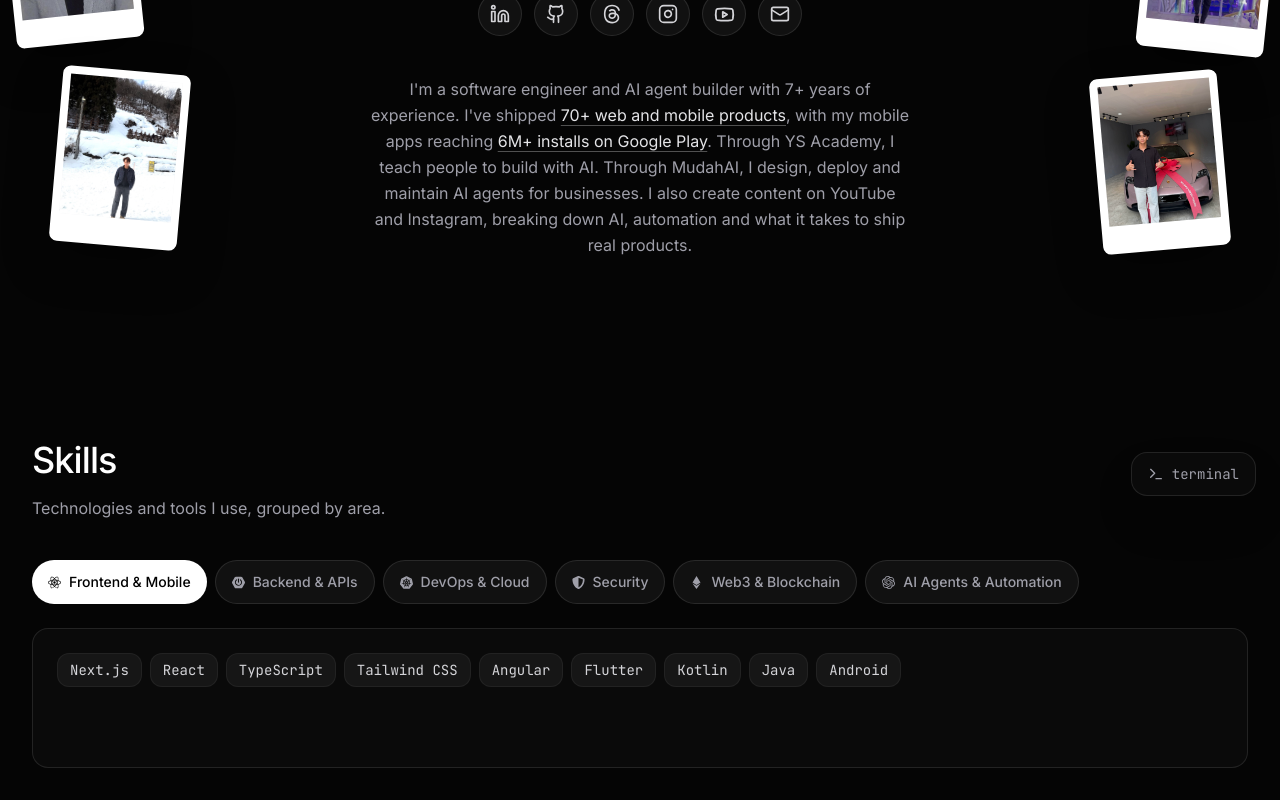
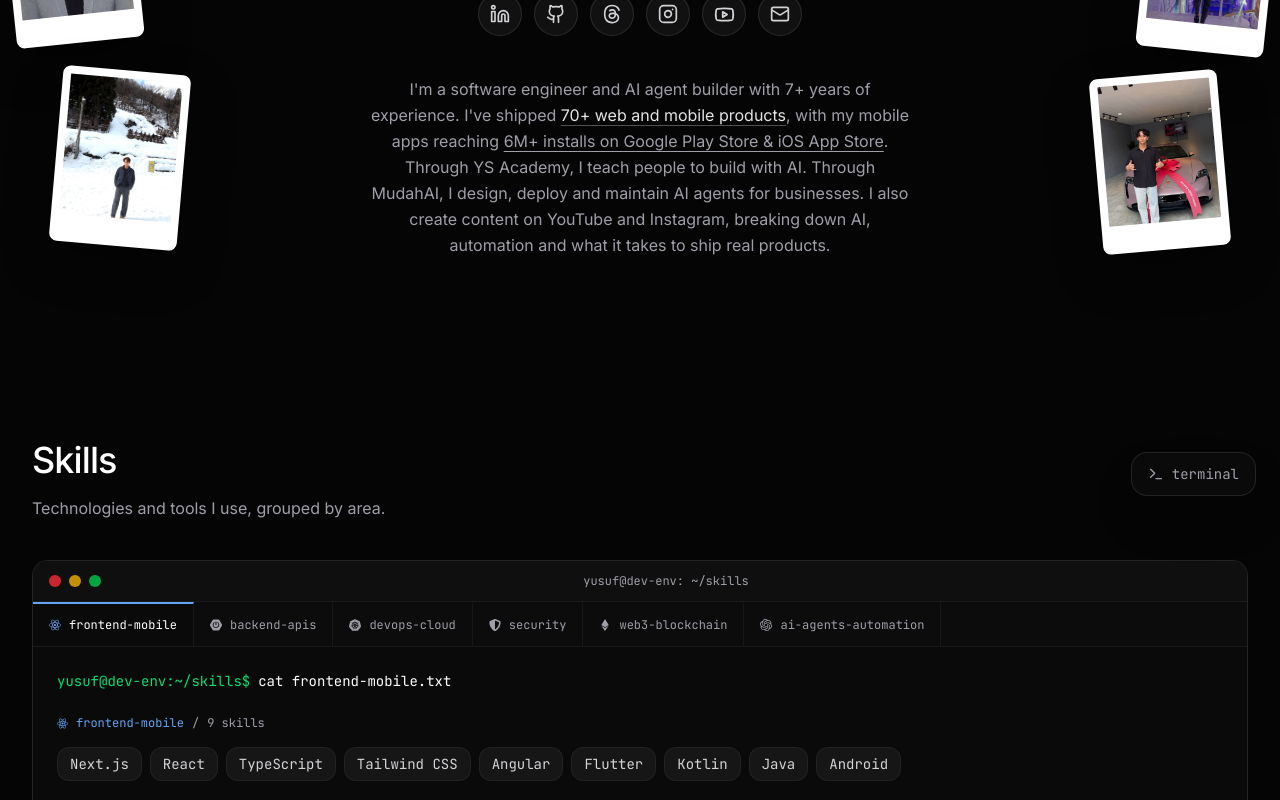
Before and after one commit to yusufsuhair/yusufsuhair-web, a Next.js app: page / in a window 1280 px wide. Shown: the part 280-1080 px from the top of the page. Built offline with nearby package versions, Linux system fonts and the light colour scheme.

Commit message:
Restore terminal skills styling and update app store install text

```diff
--- a/components/HomeWidget.tsx
+++ b/components/HomeWidget.tsx
@@ -6,7 +6,6 @@ import { useReducedMotion } from "framer-motion";
 import { TypingAnimation } from "@/components/ui/typing-animation";
 
 const CAREER_START_YEAR = 2019;
-const PLAY_DEVELOPER_URL = "https://play.google.com/store/apps/developer?id=Yusuf+Suhair";
 const mono = { fontFamily: "var(--font-jetbrains-mono), monospace" };
 
 const socialLinks = [
@@ -186,10 +185,7 @@ export default function HomeWidget() {
               70+ web and mobile products
             </a>
             , with my mobile apps reaching{" "}
-            <a href={PLAY_DEVELOPER_URL} target="_blank" rel="noopener noreferrer" className={evidenceLink}>
-              6M+ installs on Google Play
-            </a>
-            . Through YS Academy, I teach people to build with AI. Through MudahAI, I design,
+            <span className="underline underline-offset-4">6M+ installs on Google Play Store &amp; iOS App Store</span>. Through YS Academy, I teach people to build with AI. Through MudahAI, I design,
             deploy and maintain AI agents for businesses. I also create content on YouTube and
             Instagram, breaking down AI, automation and what it takes to ship real products.
           </p>
--- a/components/ServicesWidget.tsx
+++ b/components/ServicesWidget.tsx
@@ -10,7 +10,6 @@ const mono = { fontFamily: "var(--font-jetbrains-mono), monospace" };
 const WHATSAPP_NUMBER = "601123709141";
 const YS_ACADEMY_URL = "https://ysacademy.my";
 const MUDAHAI_URL = "https://mudahai.com";
-const PLAY_DEVELOPER_URL = "https://play.google.com/store/apps/developer?id=Yusuf+Suhair";
 const waLink = (message: string) => `https://wa.me/${WHATSAPP_NUMBER}?text=${encodeURIComponent(message)}`;
 
 const CAREER_START = new Date(2019, 7, 1); // August 2019, as on the experience timeline
@@ -479,10 +478,7 @@ export default function ServicesWidget() {
                 70+ web and mobile products
               </a>
               , with my mobile apps reaching{" "}
-              <a href={PLAY_DEVELOPER_URL} target="_blank" rel="noopener noreferrer" className="text-zinc-900 underline decoration-zinc-400 underline-offset-4 hover:decoration-zinc-900">
-                6M+ installs on Google Play
-              </a>
-              . Through YS Academy, I teach people to build apps with AI,
+              <span className="underline underline-offset-4">6M+ installs on Google Play Store &amp; iOS App Store</span>. Through YS Academy, I teach people to build apps with AI,
               create AI agents and automate workflows. I also help businesses implement these
               technologies in their operations.
             </p>
--- a/components/SkillsWidget.tsx
+++ b/components/SkillsWidget.tsx
@@ -10,44 +10,58 @@ interface SkillGroup {
   id: string;
   label: string;
   Icon: IconType;
+  iconColor: string;
+  command: string;
   skills: string[];
 }
 
 const skillGroups: SkillGroup[] = [
   {
     id: "frontend-mobile",
-    label: "Frontend & Mobile",
+    label: "frontend-mobile",
     Icon: SiReact,
+    iconColor: "#60a5fa",
+    command: "cat frontend-mobile.txt",
     skills: ["Next.js", "React", "TypeScript", "Tailwind CSS", "Angular", "Flutter", "Kotlin", "Java", "Android"],
   },
   {
     id: "backend-apis",
-    label: "Backend & APIs",
+    label: "backend-apis",
     Icon: SiSpringboot,
+    iconColor: "#4ade80",
+    command: "cat backend-apis.txt",
     skills: ["Node.js", "NestJS", "Spring Boot", "Python", "Java EE", "gRPC", "Apache Kafka"],
   },
   {
     id: "devops-cloud",
-    label: "DevOps & Cloud",
+    label: "devops-cloud",
     Icon: SiKubernetes,
+    iconColor: "#a78bfa",
+    command: "cat devops-cloud.txt",
     skills: ["AWS", "Terraform", "Kubernetes", "Docker", "Jenkins", "GitHub Actions", "CI/CD", "Linux", "Ansible", "Supabase", "Firebase", "ELK / Kibana", "Sentry", "Wildfly / JBoss"],
   },
   {
     id: "security",
-    label: "Security",
+    label: "security",
     Icon: FaShieldAlt,
+    iconColor: "#f87171",
+    command: "cat security.txt",
     skills: ["SonarQube", "Trivy", "OWASP ZAP", "Snyk", "Vault", "SSL/TLS", "SAST / DAST", "Penetration Testing", "Secure CI/CD"],
   },
   {
     id: "web3-blockchain",
-    label: "Web3 & Blockchain",
+    label: "web3-blockchain",
     Icon: SiEthereum,
+    iconColor: "#fbbf24",
+    command: "cat web3-blockchain.txt",
     skills: ["Solidity", "Web3.js", "Ethereum", "Smart Contracts", "NFT", "DeFi"],
   },
   {
     id: "ai-agents-automation",
-    label: "AI Agents & Automation",
+    label: "ai-agents-automation",
     Icon: SiOpenai,
+    iconColor: "#22d3ee",
+    command: "cat ai-agents-automation.txt",
     skills: ["Hermes", "OpenClaw", "Ollama", "n8n", "OpenRouter", "MCP", "Browserbase", "Firecrawl", "Telegram Bots", "AI Agent Setup", "Workflow Automation", "Agentic Tools"],
   },
 ];
@@ -60,13 +74,29 @@ export default function SkillsWidget() {
     <section id="skills" className="py-24 relative">
       <div className="max-w-7xl mx-auto px-6 lg:px-8">
         <div className="mb-10">
-          <h2 className="text-3xl md:text-4xl font-medium tracking-tight text-white mb-4">Skills</h2>
+          <h2 className="text-3xl md:text-4xl font-medium tracking-tight text-white mb-4">
+            Skills
+          </h2>
           <p className="text-zinc-400 text-base max-w-2xl">
             Technologies and tools I use, grouped by area.
           </p>
         </div>
-
-        <div role="group" aria-label="Skill areas" className="flex flex-wrap gap-2 mb-6">
+        <motion.div
+          initial={{ opacity: 0, y: 24 }} whileInView={{ opacity: 1, y: 0 }}
+          viewport={{ once: true, margin: "-80px" }}
+          transition={{ duration: 0.5, ease: "easeOut" }}
+          className="rounded-2xl bg-[#0a0a0a] border border-white/10 overflow-hidden">
+          <div className="flex items-center px-4 py-3 border-b border-white/5 bg-[#0f0f0f]">
+            <div aria-hidden="true" className="flex space-x-2">
+              <div className="w-3 h-3 rounded-full bg-red-500/80" />
+              <div className="w-3 h-3 rounded-full bg-yellow-500/80" />
+              <div className="w-3 h-3 rounded-full bg-green-500/80" />
+            </div>
+            <div className="mx-auto text-xs text-zinc-400 font-mono">
+              yusuf@dev-env: ~/skills
+            </div>
+          </div>
+          <div role="group" aria-label="Skill areas" className="flex border-b border-white/5 bg-[#0c0c0c] overflow-x-auto scrollbar-none">
             {skillGroups.map((group, i) => {
               const isActive = active === i;
               return (
@@ -74,37 +104,49 @@ export default function SkillsWidget() {
                   key={group.id}
                   type="button"
                   aria-pressed={isActive}
+                  aria-controls="skills-output"
                   onClick={() => setActive(i)}
-                className={`inline-flex min-h-11 items-center gap-2 px-4 rounded-full text-sm font-medium transition-colors duration-200 ${
+                  className={`flex min-h-11 shrink-0 items-center gap-2 px-4 py-3 text-xs focus-visible:outline focus-visible:outline-2 focus-visible:outline-offset-[-3px] focus-visible:outline-white font-mono whitespace-nowrap border-r border-white/5 transition-colors duration-150 ${
                     isActive
-                    ? "bg-white text-black"
-                    : "bg-white/5 border border-white/10 text-zinc-400 hover:bg-white/10 hover:text-white"
+                      ? "bg-[#0a0a0a] text-white border-t-2 border-t-[var(--tab-color)]"
+                      : "text-zinc-400 hover:text-zinc-300 hover:bg-white/5 border-t-2 border-t-transparent"
                   }`}
+                  style={{ "--tab-color": group.iconColor } as React.CSSProperties}
                 >
-                <group.Icon size={13} aria-hidden="true" />
+                  <group.Icon aria-hidden="true" size={12} style={{ color: isActive ? group.iconColor : undefined }} />
                   {group.label}
                 </button>
               );
             })}
           </div>
-
-        <motion.ul
-          key={current.id}
-          initial={{ opacity: 0 }}
-          animate={{ opacity: 1 }}
-          transition={{ duration: 0.2 }}
-          aria-label={`${current.label} skills`}
-          className="flex flex-wrap gap-2 rounded-2xl bg-[#0a0a0a] border border-white/10 p-6 min-h-[140px] content-start"
-        >
+          <div id="skills-output" className="p-4 sm:p-6 font-mono text-sm min-h-[260px]">
+            <div className="flex flex-wrap items-center gap-x-2 gap-y-1 mb-6">
+              <span className="text-green-400 flex-shrink-0">yusuf@dev-env:~/skills$</span>
+              <span className="text-white break-all">{current.command}</span>
+            </div>
+            <div className="flex flex-wrap items-center gap-2 mb-4 text-zinc-400 text-xs">
+              <current.Icon aria-hidden="true" size={11} style={{ color: current.iconColor }} />
+              <span style={{ color: current.iconColor }}>{current.id}</span>
+              <span aria-hidden="true">/</span>
+              <span>{current.skills.length} skills</span>
+            </div>
+            <ul aria-label={`${current.label} skills`} className="flex flex-wrap gap-2">
               {current.skills.map((skill) => (
                 <li
                   key={skill}
-              className="px-3 py-1.5 rounded-lg bg-white/5 border border-white/5 text-sm text-zinc-300 font-mono"
+                  className="px-3 py-1.5 rounded-lg bg-white/5 border border-white/5 text-sm text-zinc-300 font-mono hover:bg-white/10 hover:text-white transition-colors duration-150 cursor-default"
                 >
                   {skill}
                 </li>
               ))}
-        </motion.ul>
+            </ul>
+            <div aria-hidden="true" className="flex items-center gap-2 mt-8">
+              <span className="text-green-400">yusuf@dev-env:~/skills$</span>
+              <span className="w-2 h-4 bg-zinc-400 inline-block" />
+            </div>
+          </div>
+        </motion.div>
+
       </div>
     </section>
   );
```
Lines whose indentation alone changed are shown as unchanged.
